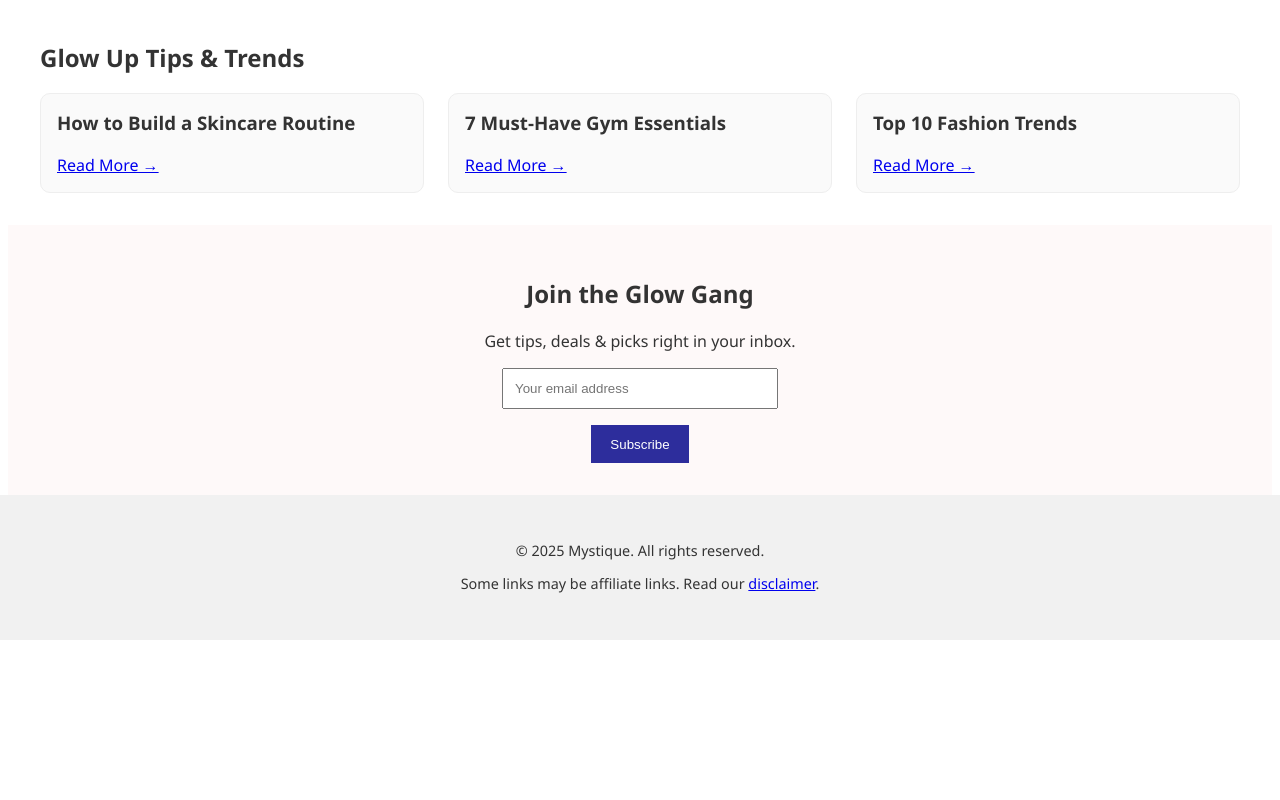
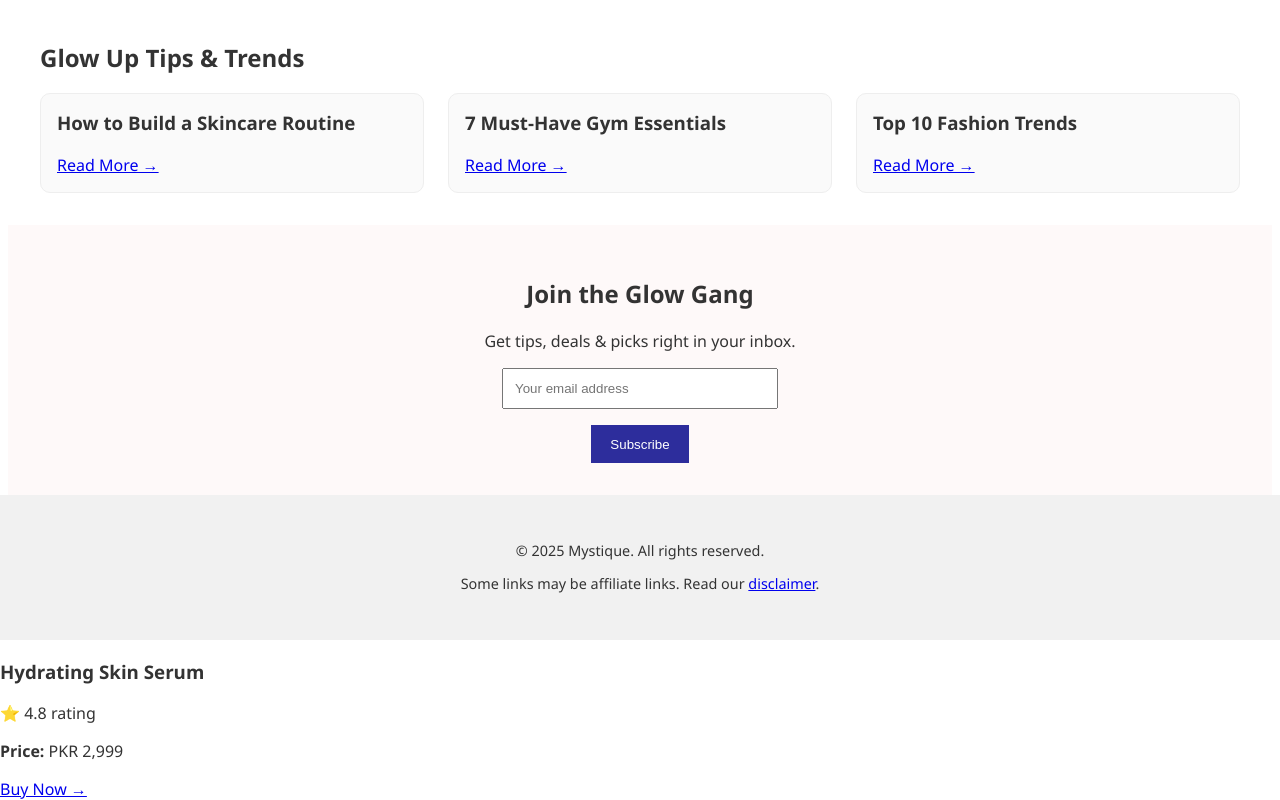
Before and after one commit to Romaisa16/Mystiquehub, a plain HTML site: page index.html in a window 1280 px wide. Shown: the part 769-1569 px from the top of the page. Before the commit the page ends 1409 px from the top, so only its background shows below. Drawn offline with Linux system fonts and the light colour scheme.

Commit message:
Update index.html

```diff
--- a/index.html
+++ b/index.html
@@ -171,3 +171,7 @@
   </footer>
 </body>
 </html>
+<h3>Hydrating Skin Serum</h3>
+<p>⭐ 4.8 rating</p>
+<p><strong>Price:</strong> PKR 2,999</p>
+<a href="#">Buy Now →</a>
```
